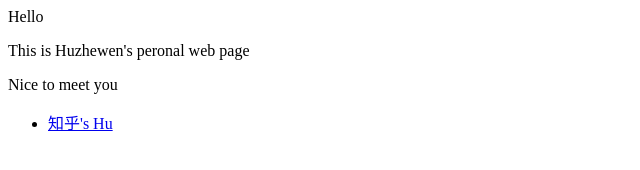
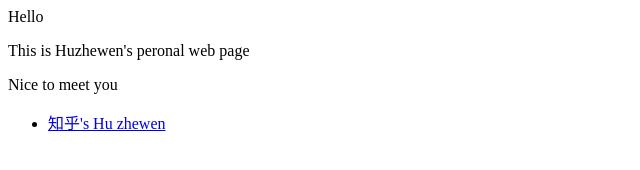
Before and after one commit to fibergy55/fibergy55.github.io, a plain HTML site: page index.html in a window 1280 px wide. Shown: the full height of the page, 0-640 px from the left. Drawn offline with Linux system fonts and the light colour scheme.

Commit message:
Update index.html

```diff
--- a/index.html
+++ b/index.html
@@ -3,5 +3,5 @@
 <p>Nice to meet you</p>
 
 <ul>
-  <li> <a href="https://www.zhihu.com/people/huzewen">知乎's Hu</a> </li>
+  <li> <a href="https://www.zhihu.com/people/huzewen">知乎's Hu zhewen</a> </li>
 </ul>
```
